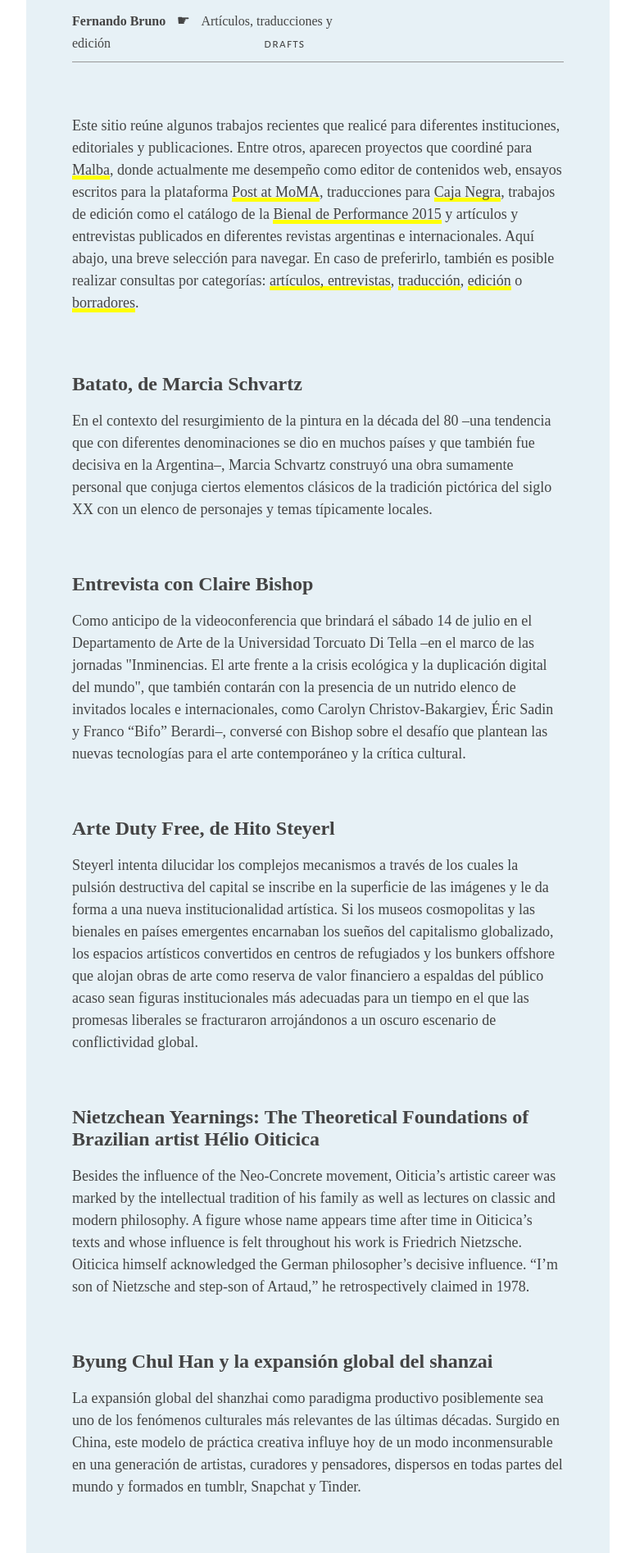
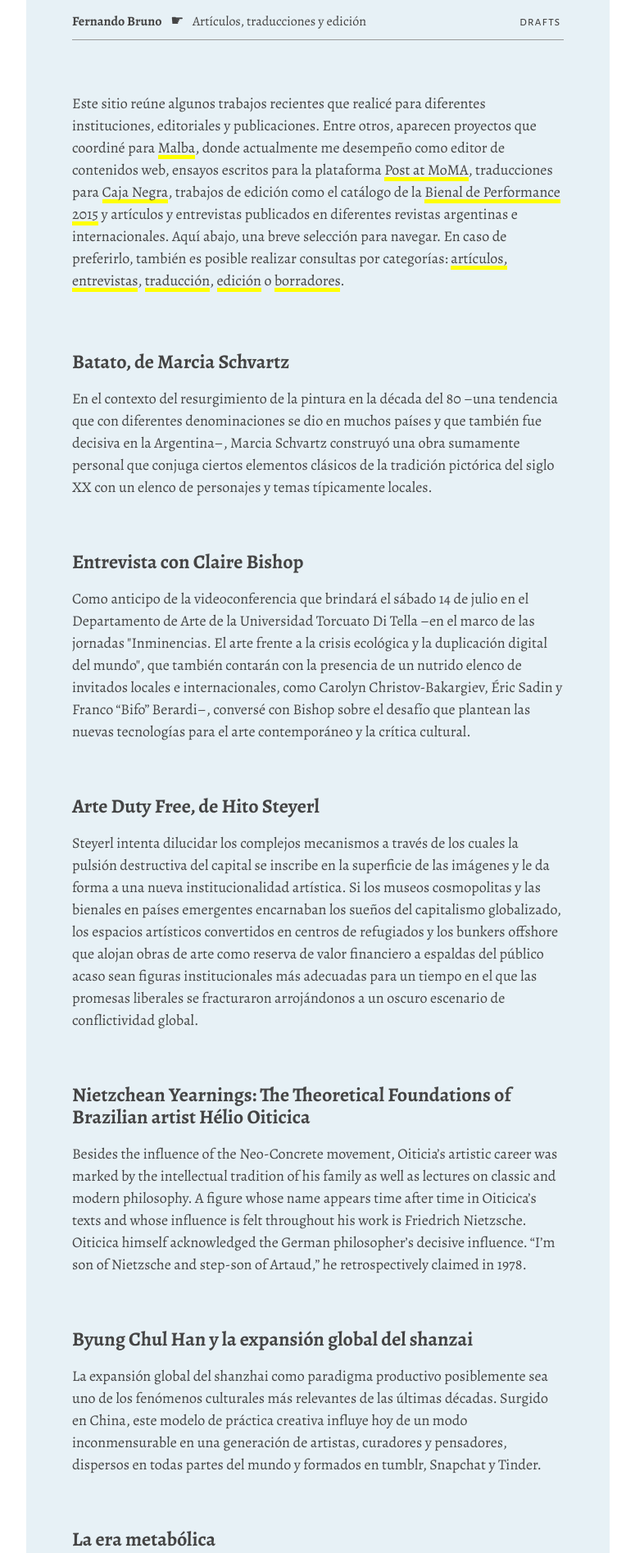
Before and after one commit to ferbruno/ferbruno.github.io, a Jekyll site: the page built from index.markdown, in a window 1280 px wide. Shown: the top 1894 px of the page at 82% size, without its empty margins (252-1027 px from the left). Built offline with Jekyll 4.4.1, drawn with Linux system fonts in a browser that asks for light colours.

Commit message:
Update styles.css

```diff
--- a/assets/css/styles.css
+++ b/assets/css/styles.css
@@ -121,7 +121,7 @@ a:hover {
 }
 
 body {
-  font-family: 'Times New Roman', serif;
+  font-family: Alegreya, 'Times New Roman', serif;
   font-size: 18px;
   line-height: 27px;
   color: #444;
```
